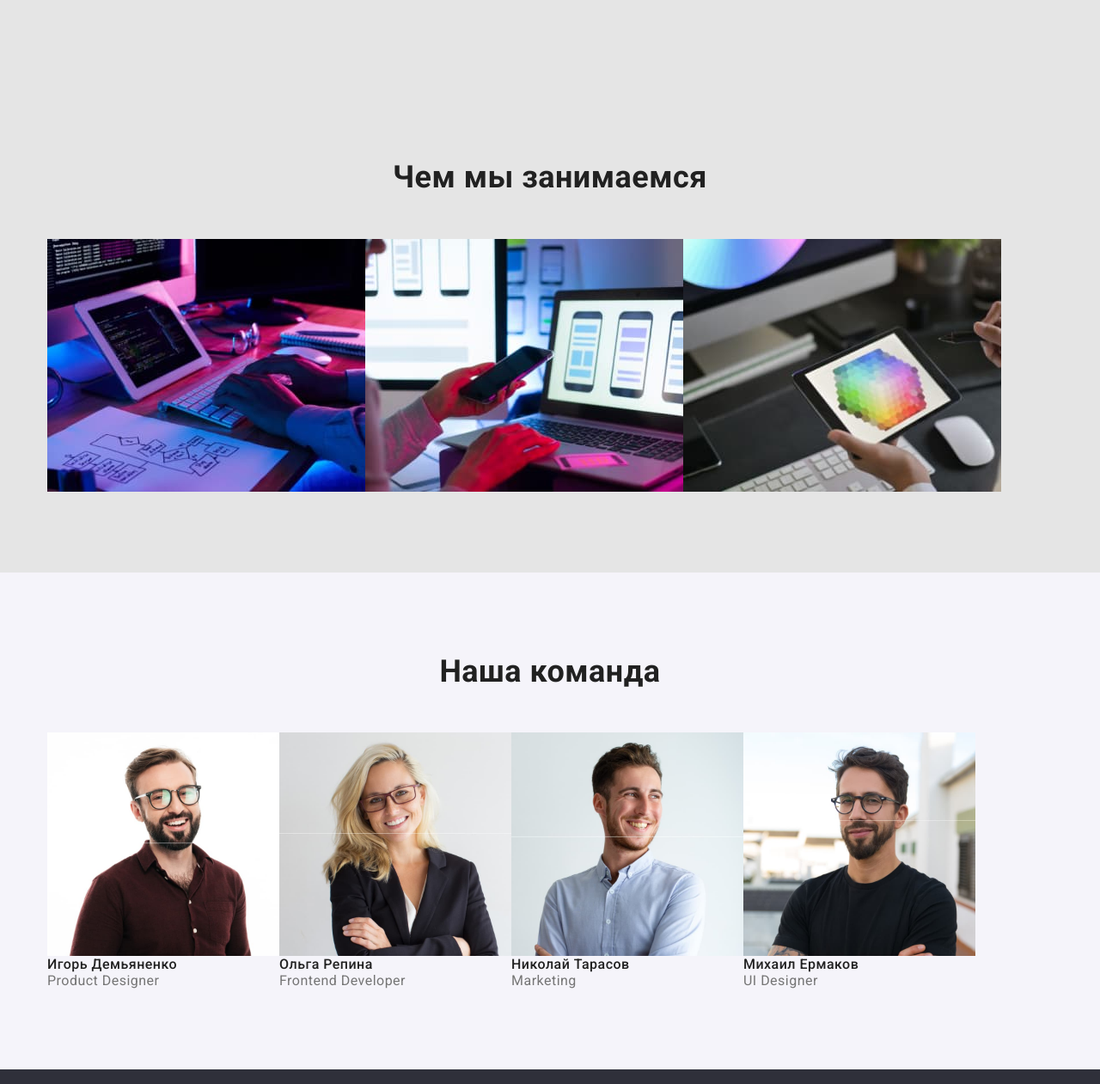
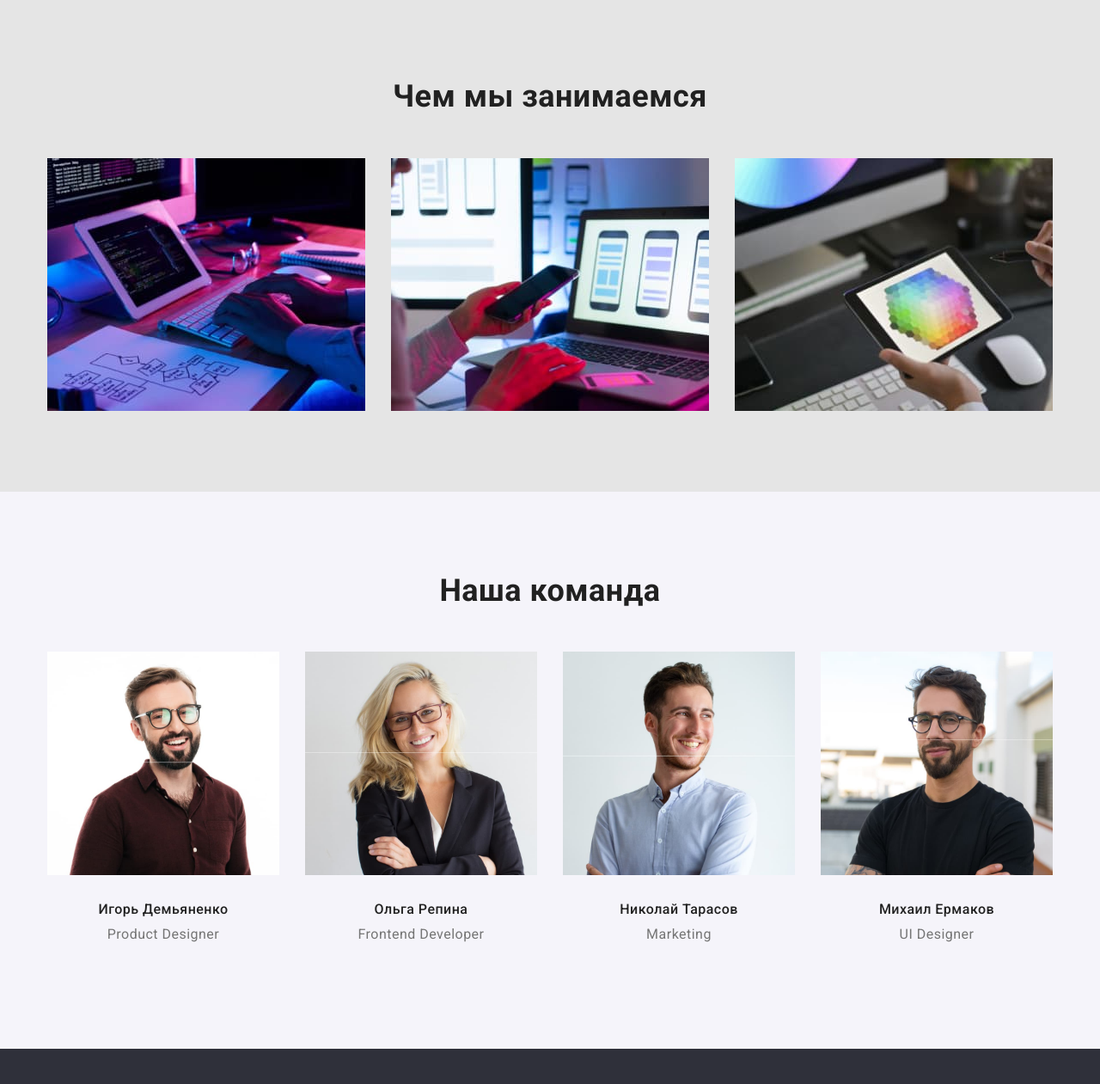
Before and after one commit to rim1972ua/goit-markup-hw-03, a plain HTML site: page index.html in a window 1280 px wide. Shown: the part 879-2140 px from the top of the page at 86% size. Drawn offline with nearby package versions, Linux system fonts and the light colour scheme.

Commit message:
job done

```diff
--- a/css/styles.css
+++ b/css/styles.css
@@ -231,6 +231,10 @@ button.button-studio:focus {
     background-color: var(--feature-background-color);
 }
 
+.section-work {
+    padding-top: 0;
+}
+
 .section-team {
     background-color: var(--team-background-color);
 }
@@ -241,6 +245,41 @@ button.button-studio:focus {
 .filter,
 .samples {
     display: flex;
+}
+
+.feature-list li,
+.team-list li {
+    width: 270px;
+}
+
+.feature-list li + li,
+.team-list li + li {
+    margin-left: 30px;
+}
+
+.section-work li {
+    width: 370px;
+}
+
+.section-work li + li {
+    margin-left: 30px;
+}
+
+.team-list img {
+    margin-bottom: 30px;
+}
+
+.team-list h3 {
+    margin-bottom: 10px;
+}
+
+.team-list p {
+    margin-bottom: 30px;
+}
+
+.team-list h3,
+.team-list p {
+    text-align: center;
 }
 
 footer {
```
